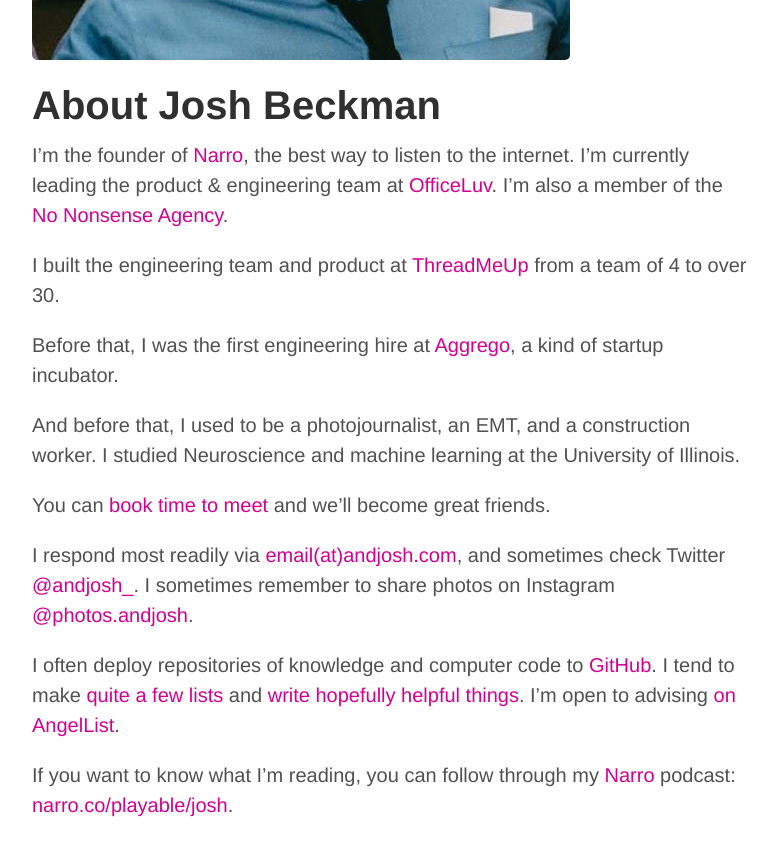
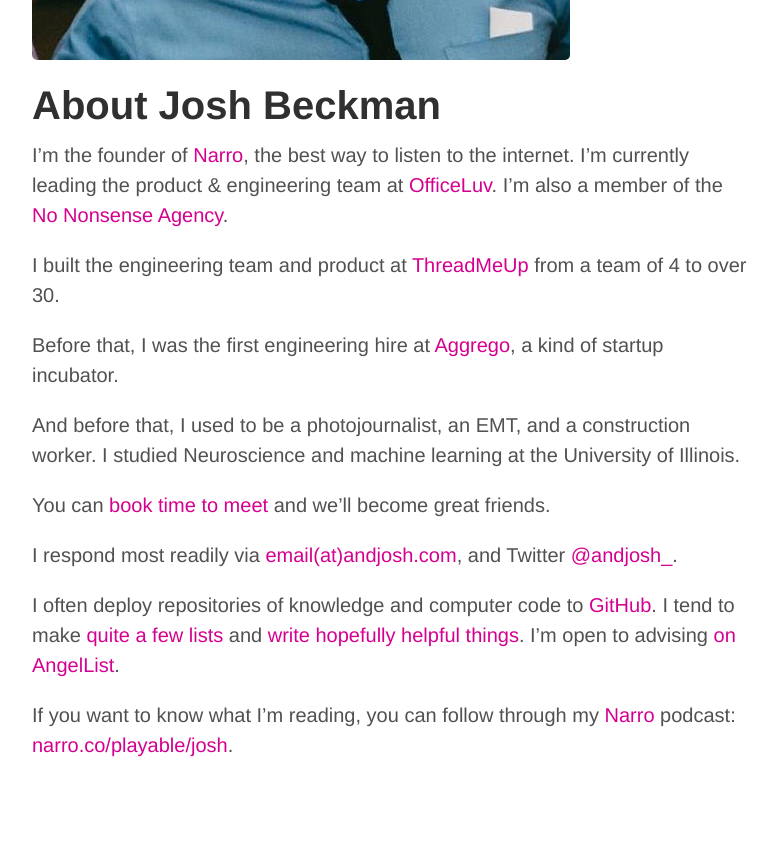
Before and after one commit to joshbeckman/andjosh.github.io, a Jekyll site: the page built from about.md, in a window 1280 px wide and 900 px high, scrolled down 652 px. Shown: the top 856 px of the window, without its empty margins (248-1025 px from the left). Built offline with Jekyll 4.4.1, drawn with Linux system fonts in a browser that asks for light colours.

Commit message:
Remove Instagram from about page

```diff
--- a/about.md
+++ b/about.md
@@ -14,7 +14,7 @@
 
 You can [book time to meet](//calendly.com/andjosh/30min) and we'll become great friends.
 
-I respond most readily via [email(at)andjosh.com](mailto:email@andjosh.com), and sometimes check Twitter [@andjosh_](//twitter.com/andjosh_). I sometimes remember to share photos on Instagram [@photos.andjosh](//instagram.com/photos.andjosh).
+I respond most readily via [email(at)andjosh.com](mailto:email@andjosh.com), and Twitter [@andjosh_](//twitter.com/andjosh_).
 
 I often deploy repositories of knowledge and computer code to [GitHub](//github.com/andjosh). I tend to make [quite a few lists](/lists) and [write hopefully helpful things](/). I'm open to advising [on AngelList](//angel.co/andjosh).
 
```
